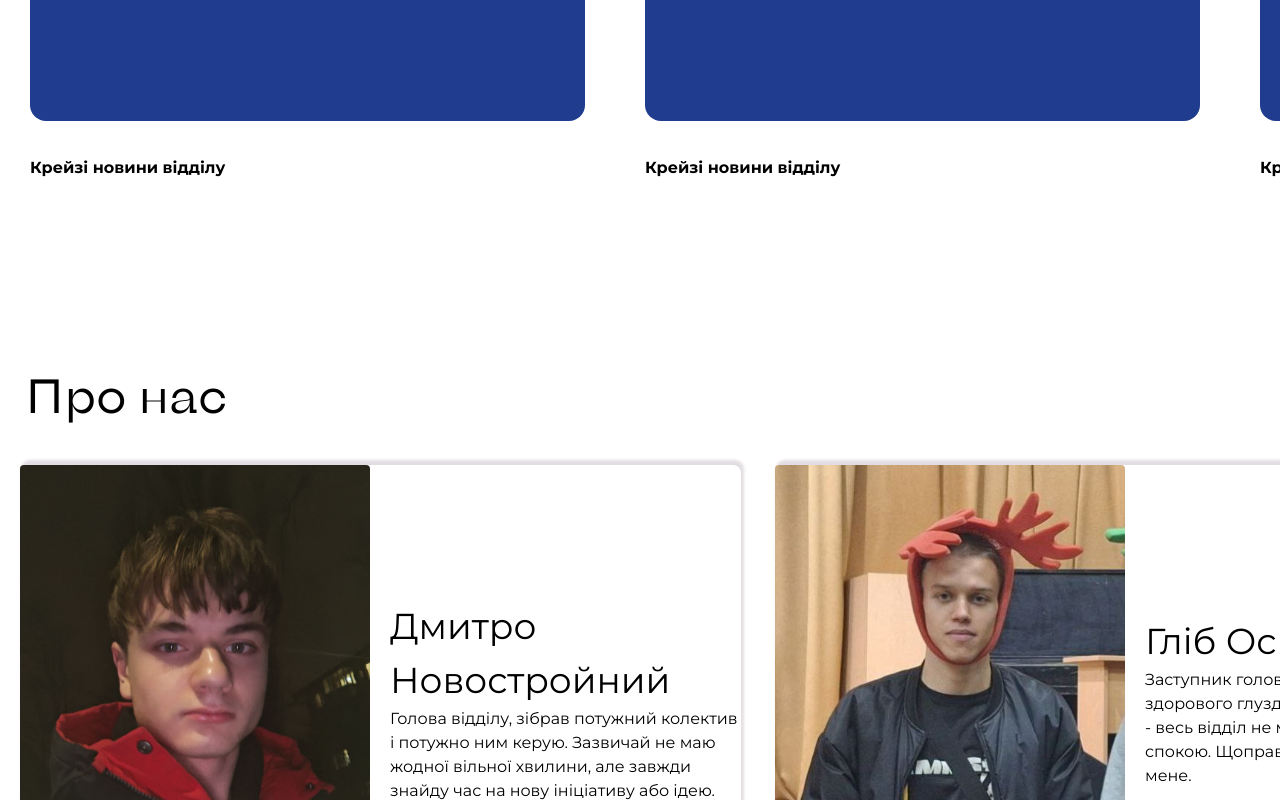
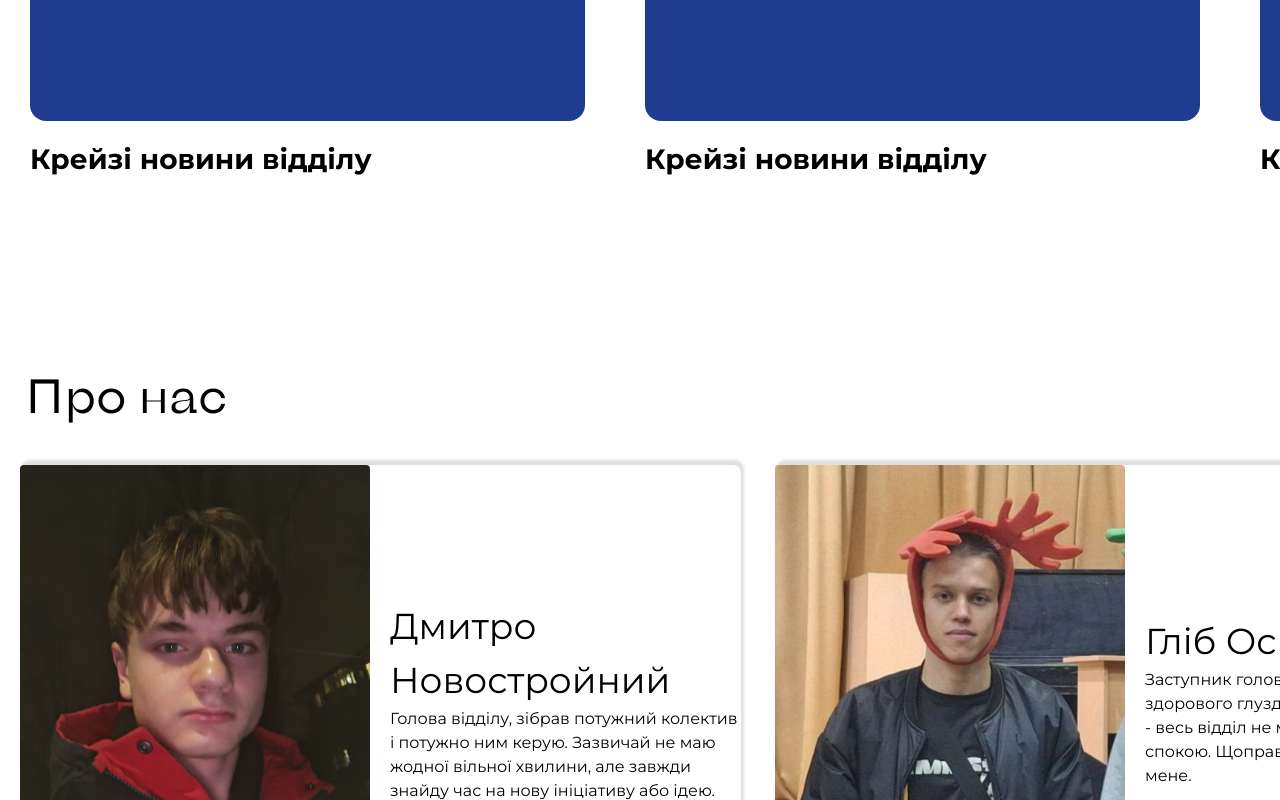
Before and after one commit to indnb/ExternalDeptFrontend, a Next.js app: page / in a window 1280 px wide. Shown: the part 1400-2200 px from the top of the page. Built offline with nearby package versions, Linux system fonts and the light colour scheme.

Commit message:
fix:fast

```diff
--- a/src/Atoms/ItemNews/index.tsx
+++ b/src/Atoms/ItemNews/index.tsx
@@ -10,7 +10,7 @@ export const ItemNews: React.FC<IItemNews> = ({ title }) => {
     >
       <div className=" w-[555px] h-[376px] bg-[#203C8F] max-[850px]:w-[299px] max-[*50px]:h-[191px] rounded-[16px]"></div>
       <p
-        className="block  font-bold  text-black text-[16px] text-left mt-[8px]"
+        className="block  font-bold  text-black text-[28px] max-[850px]:text-[16px] text-left mt-[8px]"
         style={{ fontFamily: "Montserrat" }}
       >
         {title}
--- a/src/Molecules/AboutUsSlider/index.tsx
+++ b/src/Molecules/AboutUsSlider/index.tsx
@@ -12,7 +12,7 @@ export const AboutUsSlider = () => {
   const sliderRef = useRef<Slider | null>(null);
 
   var settings = {
-    dots: true,
+    dots: false,
     infinite: false,
     speed: 500,
     slidesToShow: slidesToShow,
--- a/src/Molecules/InvalidWidgetWindow/index.tsx
+++ b/src/Molecules/InvalidWidgetWindow/index.tsx
@@ -15,7 +15,7 @@ export const InvalidWidgetWindow = ({
 
   return (
     <div
-      className="fixed rounded-[16px]  right-[2vw] top-[42vh] h-[537px] w-[546px] bg-[white] text-white flex flex-col  items-center rounded-md shadow-md
+      className="fixed rounded-[16px]  right-[2vw] top-[36vh] h-[537px] w-[546px] bg-[white] text-white flex flex-col  items-center rounded-md shadow-md
         overflow-hidden  max-[850px]:w-[383px] max-[850px]:h-[452px] max-[850px]:top-[43vh]
         shadow-md z-40"
     >
```
Also changed, not shown: 1 other file (tests, documents, lock files or other folders).
